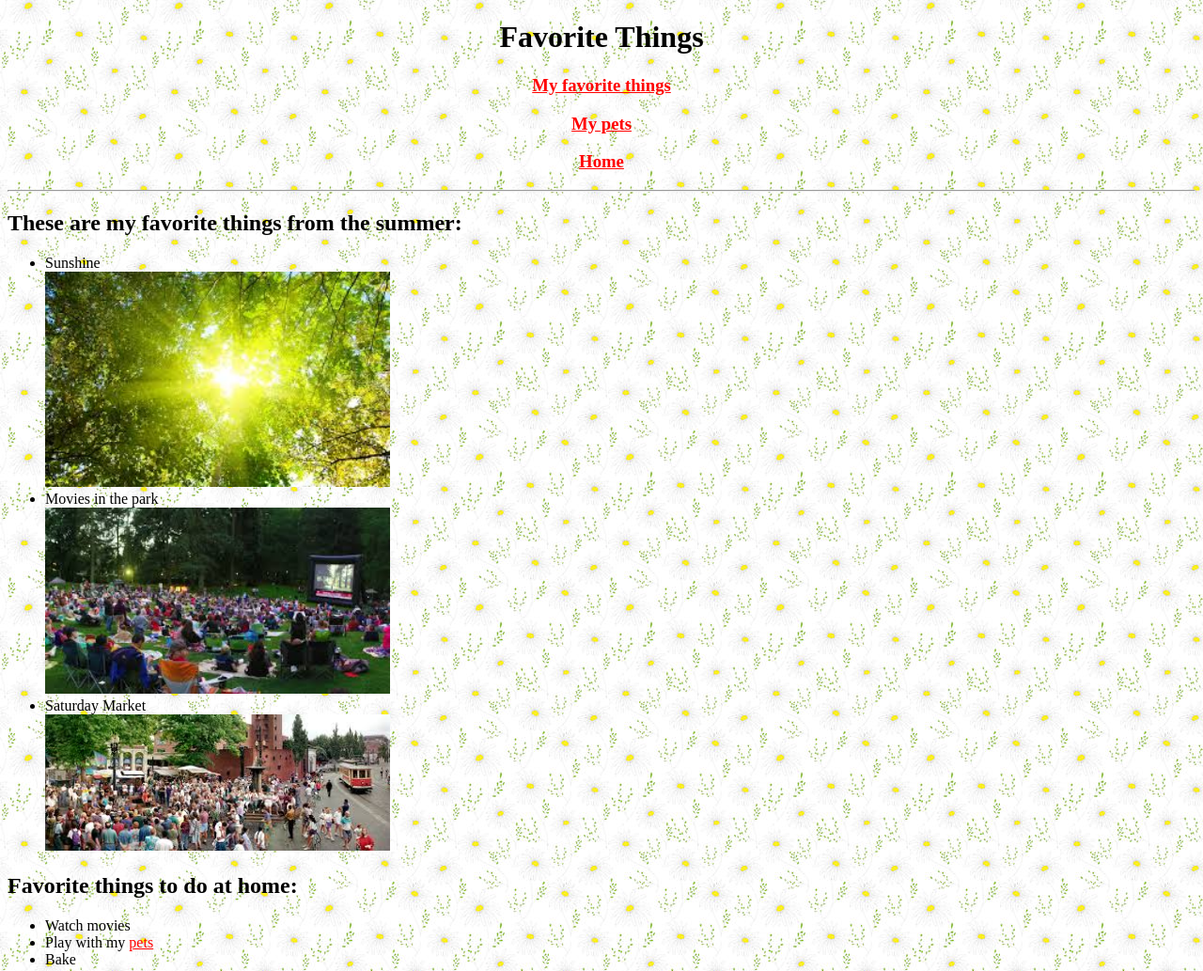
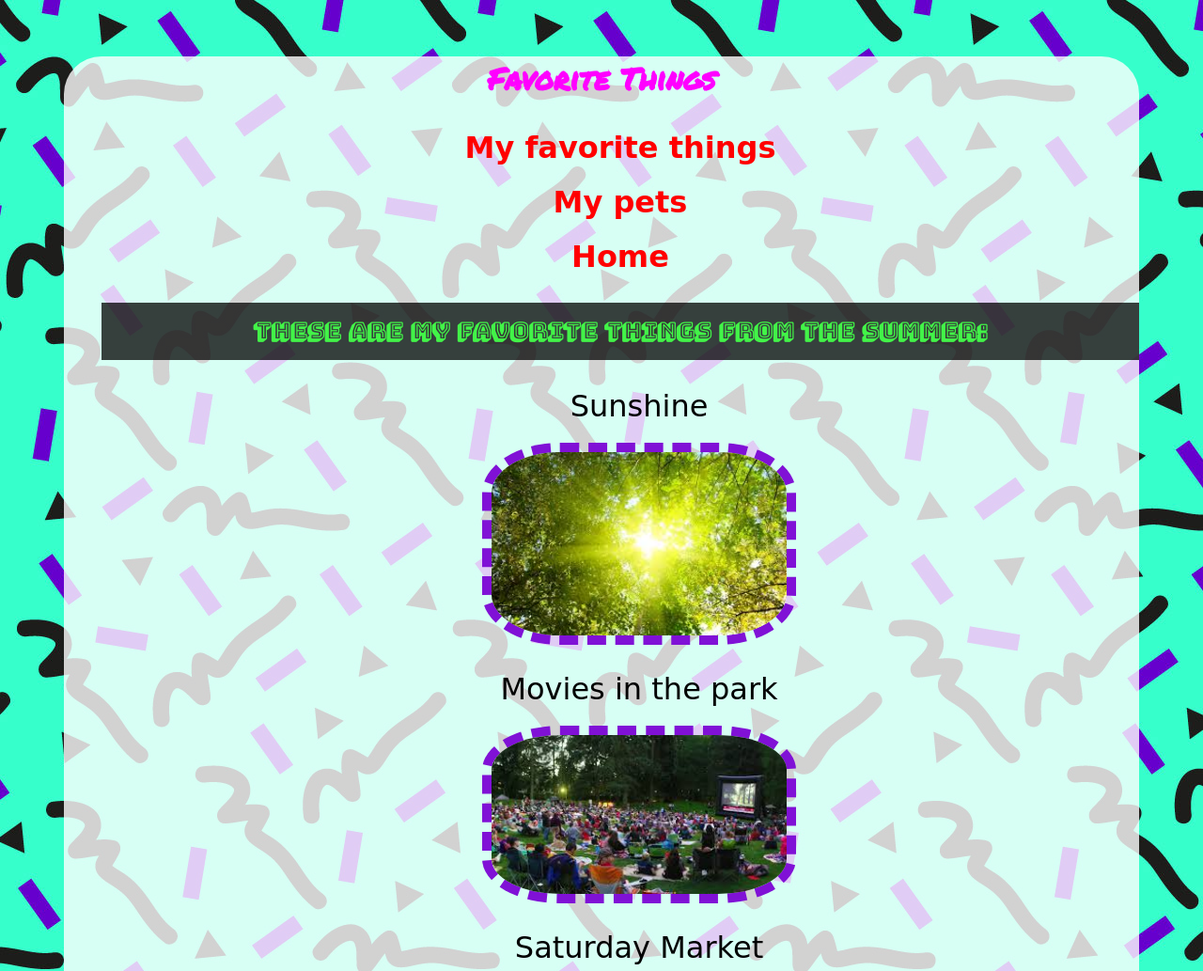
Before and after one commit to Xesme/Favorite-Things, a plain HTML site: page favorite-things.html in a window 1280 px wide. Shown: the top 1033 px of the page at 94% size. Drawn offline with Linux system fonts and the light colour scheme; a web font is replaced by a local one.

Commit message:
Add CSS Styling

```diff
--- /dev/null
+++ b/css/styles.css
@@ -0,0 +1,67 @@
+body {
+  background-image: url(../img/background.jpg);
+}
+
+h1{
+  font-family: 'Permanent Marker', cursive;
+  color: fuchsia;
+}
+
+h2 {
+  font-family: 'Bungee Shade', cursive;
+  color: #42f448;
+  background-color: rgba(0, 0, 0, 0.75);;
+  padding: 15px;
+}
+
+h2:hover{
+  text-shadow: 45px 10px #d52ef7;
+}
+
+div {
+  text-align: center;
+  background-color: rgba(255, 255, 255, 0.8);
+  border-radius: 40px;
+  margin: 60px;
+}
+
+ul {
+  list-style: none;
+}
+
+li {
+  padding: 10px;
+  font-family: 'Mountains of Christmas', cursive;
+  font-size: 32px;
+}
+
+img {
+  border-radius: 25%;
+  border: 10px dashed #8011d6;
+  -webkit-transition: -webkit-transform .8s ease-in-out;
+          transition:         transform .8s ease-in-out;
+}
+
+img:hover {
+  -webkit-transform: rotate(360deg);
+          transform: rotate(1080deg);
+  -webkit-filter: hue-rotate(180deg);
+          filter: hue-rotate(180deg);
+}
+
+#heart {
+  border-radius: 40%;
+}
+
+a {
+  color: #000;
+  text-decoration: none;
+  font-weight: bold;
+}
+
+a:hover {
+  font-size: 100px;
+  font-family: 'Creepster', cursive;
+  color: #b2052d;
+  text-shadow: 10px 10px #000;
+}
--- a/favorite-things.html
+++ b/favorite-things.html
@@ -1,25 +1,26 @@
 <!DOCTYPE html>
 <html>
   <head>
+    <link href="css/styles.css" rel="stylesheet" type="text/css">
+    <link href="https://fonts.googleapis.com/css?family=Creepster|Mountains+of+Christmas|Bungee+Shade|Permanent+Marker" rel="stylesheet">
     <title>Favorite things</title>
   </head>
-  <body
-  background="img/daisy.jpg">
-    <h1><center>Favorite Things</center></h1>
-    <center>
-      <h3><a href="favorite-things.html" style="color:red">My favorite things</a></h3>
-      <h3><a href="My-dogs.html" style="color:red">My pets</a></h3>
-      <h3><a href="my-first-webpage.html" style="color:red">Home</a></h3>
-    </center>
-    <hr>
+  <body>
+    <div>
+      <h1>Favorite Things</h1>
+      <ul>
+        <li><a href="favorite-things.html" style="color:red">My favorite things</a></li>
+        <li><a href="My-dogs.html" style="color:red">My pets</a></li>
+        <li><a href="my-first-webpage.html" style="color:red">Home</a></li>
+      </u>
       <h2>These are my favorite things from the summer:</h2>
       <ul>
         <li>Sunshine</li>
-        <img src="img/sunshine.jpeg" height=60% width=30%>
+        <li><img src="img/sunshine.jpeg" height=60% width=30%></li>
         <li>Movies in the park</li>
-        <img src="img/movies.jpeg" height=60% width=30%>
+        <li><img src="img/movies.jpeg" height=60% width=30%></li>
         <li>Saturday Market</li>
-        <img src="img/market.jpeg" height=60% width=30%>
+        <li><img src="img/market.jpeg" height=60% width=30%></li>
       </ul>
       <h2>Favorite things to do at home:</h2>
       <ul>
@@ -27,5 +28,6 @@
         <li>Play with my <a href="my-dogs.html" style="color:red">pets</a></li>
         <li>Bake</li>
       </ul>
+    </div>
   </body>
 </html>
```
Also changed, not shown: my-dogs.html (+5 -1 lines), my-first-webpage.html (+4 -0 lines), img/background.jpg (added). Lines whose indentation alone changed are shown as unchanged.
